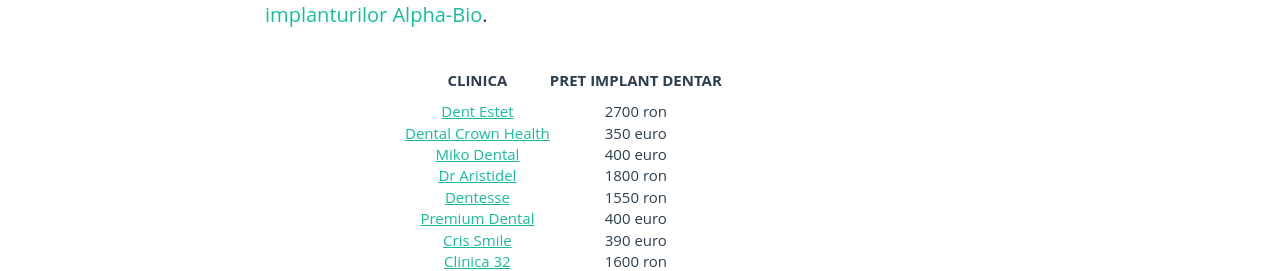
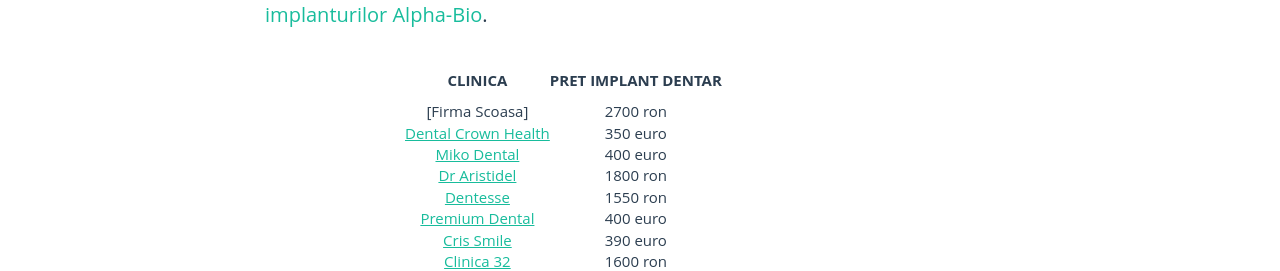
Before and after one commit to littledentgopo/offerdent, a Jekyll site: the page built from _posts/2014-05-03-pret-implant-dentar-alphabio.html, in a window 1280 px wide and 900 px high, scrolled down 1552 px. Shown: the part 159-430 px from the top of the window. Built offline with Jekyll 4.4.1, drawn with Linux system fonts in a browser that asks for light colours; comment, search, counter and statistics services are not loaded.

```diff
--- a/_includes/pricestablealphabio.html
+++ b/_includes/pricestablealphabio.html
@@ -1,7 +1,7 @@
 <table id="pricesTable">
    <tbody>
        <tr><th>CLINICA</th><th>PRET IMPLANT DENTAR</th></tr>
-       <tr><td><a href="http://www.dentestet.ro/tratament/implant-dentar/implantul-dentar-alpha-bio/" target="_blank">Dent Estet</a></td><td>2700 ron</td></tr>
+       <tr><td>[Firma Scoasa]</td><td>2700 ron</td></tr>
        <tr><td><a href="http://dentalcrownhealth.ro/preturi/" target="_blank">Dental Crown Health</a></td><td>350 euro</td></tr>
        <tr><td><a href="http://mikodental.ro/servicii-stomatologie-preturi/implantologie-dentara-bucuresti/" target="_blank">Miko Dental</a></td><td>400 euro</td></tr>
        <tr><td><a href="https://draristide.ro/implant-dentar-perfect/" target="_blank">Dr Aristidel</a></td><td>1800 ron</td></tr>
--- a/_includes/pricestablebredent.html
+++ b/_includes/pricestablebredent.html
@@ -1,7 +1,6 @@
 <table id="pricesTable">
    <tbody>
        <tr><th>CLINICA</th><th>PRET IMPLANT DENTAR</th></tr>
-       <tr><td><a href="http://www.dentestet.ro/lista-de-preturi/" target="_blank">Dent Estet</a></td><td>4000 ron</td></tr>
        <tr><td><a href="http://dentalcrownhealth.ro/preturi/" target="_blank">Dental Crown Health</a></td><td>600 euro</td></tr>
        <tr><td><a href="http://www.implantodent.ro/preturi/implantologie" target="_blank">Implantodent </a></td><td>1000 euro</td></tr>
        <tr><td><a href="http://www.greendental.ro/preturi/lista-de-preturi" target="_blank">Green Dental</a></td><td>3375 ron</td></tr>
```
